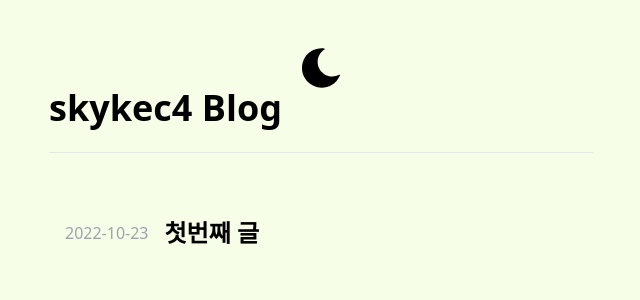
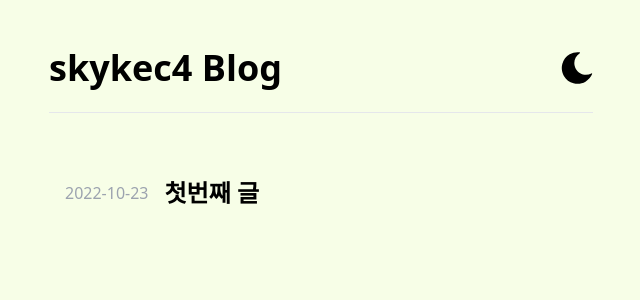
Before and after one commit to skykec4/nextjs-blog, a Next.js app: page / in a window 1280 px wide. Shown: the top 300 px of the page, without its empty margins (319-959 px from the left). Built offline with nearby package versions, Linux system fonts and the light colour scheme.

Commit message:
fix: icon 위치조절
fix: icon 위치조절

```diff
--- a/components/layout.tsx
+++ b/components/layout.tsx
@@ -46,9 +46,11 @@ export default function Layout({ children, home, seoTitle }: LayoutParam) {
           <link rel="icon" href="/favicon.ico" />
           <title>{seoTitle === undefined ? 'skykec4 Blog' : seoTitle}</title>
         </Head>
-        <header className={styles.header}>
+        <header className={`flex flex-row justify-between`}>
+          {/* <header className={`${styles.header} flex flex-row`}> */}
+          <p className="font-bold text-4xl">skykec4 Blog</p>
           {home ? (
-            <button className="w-10" onClick={handleTheme}>
+            <button className="w-8" onClick={handleTheme}>
               {theme === 'dark' ? (
                 <img src="/light-mode.svg"></img>
               ) : (
@@ -59,7 +61,7 @@ export default function Layout({ children, home, seoTitle }: LayoutParam) {
             ''
           )}
         </header>
-        <p className="font-bold text-4xl">skykec4 Blog</p>
+
         <br />
         <hr />
         <br />
```
